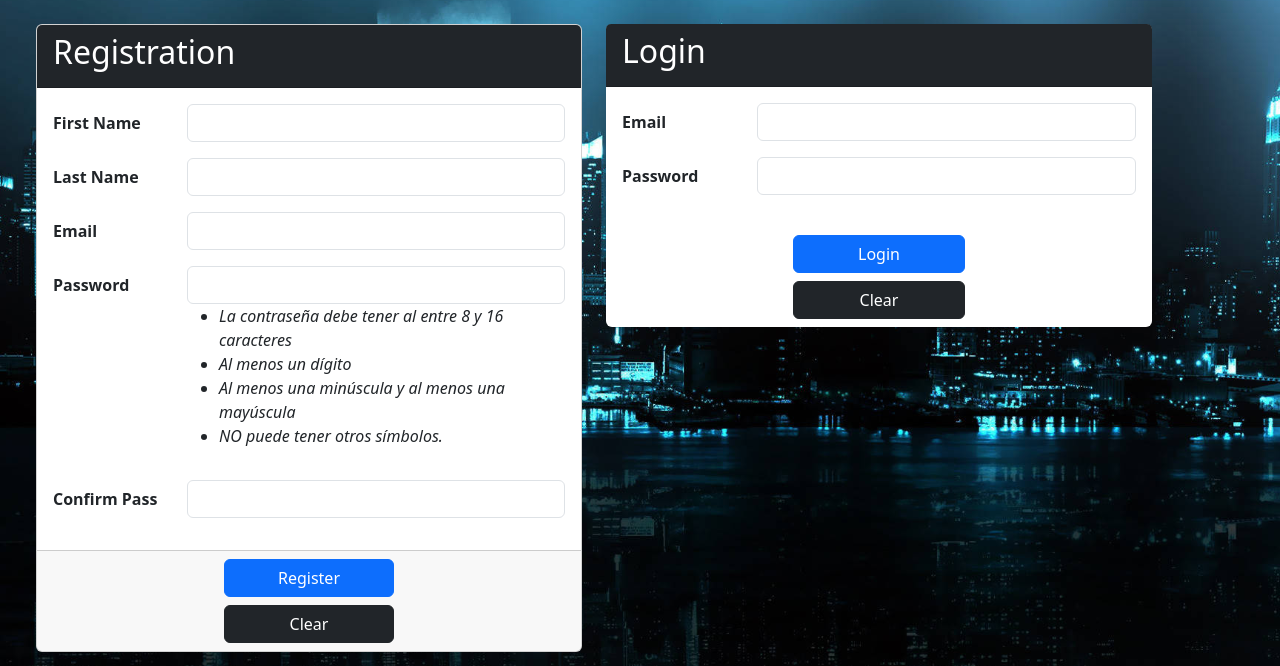
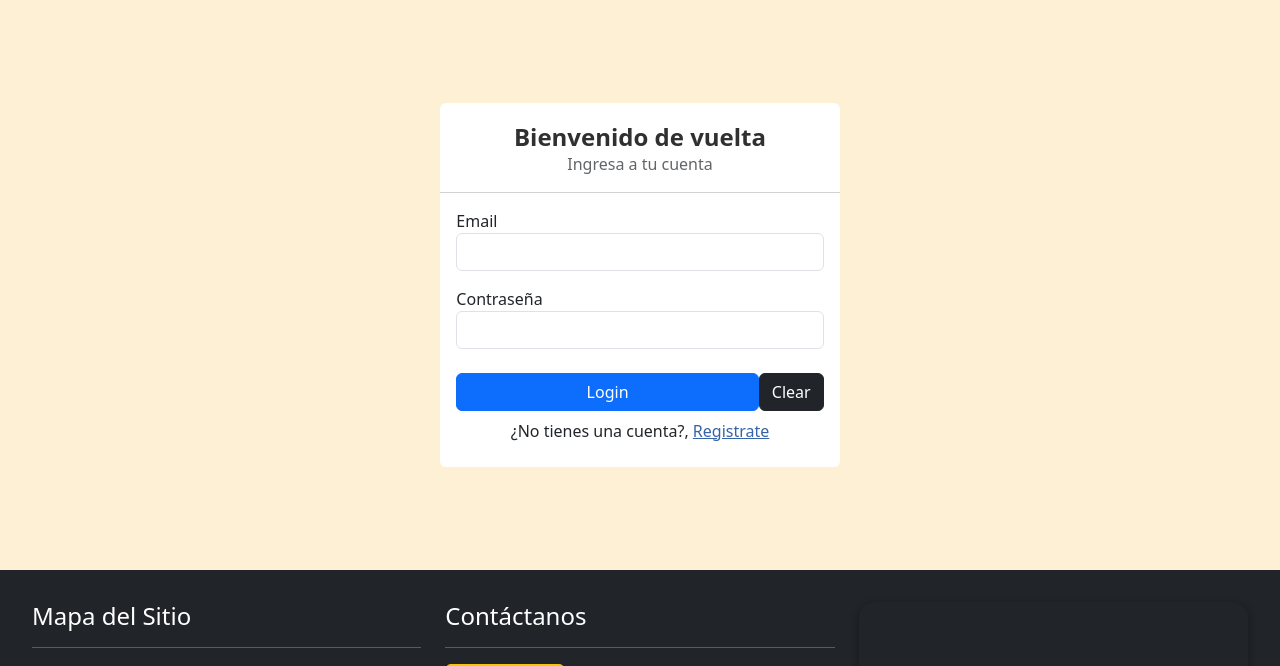
Before and after one commit to F-Gali/duoc3, a Django app: page /login/ in a window 1280 px wide. Shown: the part 70-736 px from the top of the page. Run offline with Django 4.2, Linux system fonts and the light colour scheme; a map, chart or similar area stays blank.

Commit message:
Css login

```diff
--- a/core/static/core/css/custom.css
+++ b/core/static/core/css/custom.css
@@ -498,3 +498,64 @@ div.filtro{
 .test{
   background-color: whitesmoke;
 }
+#loginForm .card{
+  border: none !important;
+}
+#loginBack{
+  background-color: #fdf0d5;
+  max-width: initial;
+  min-height: calc(80vh - 70px);
+  display: flex;
+  flex-direction: column;
+  justify-content: center;
+  padding: 6vh 0px;
+}
+#loginBack .card-title{
+  text-align: center;
+  font-size: 1.5rem;
+  font-weight: bold;
+  margin: 0 0 !important;
+}
+#loginBack .card-header p{
+  opacity: .7;
+  text-align: center;
+  display: block;
+}
+#loginBack .card-header h2{
+  color: #303030;
+}
+#loginBack .card-header{
+  padding: 20px 0 0 0;
+  background-color: transparent;
+}
+#loginForm label {
+  display: block;
+}
+.loginCont {
+  max-width: 500px;
+  margin: 0 auto;
+}
+
+.loginSection{
+
+}
+.registerSection{
+
+}
+.ocultarSeccion {
+  display: none;
+}
+.acciones{
+  display: flex;
+  flex-direction: row;
+  width: 100%;
+
+}
+.acciones input:first-of-type{
+  flex-grow: 1;
+}
+.asesFalsos{
+  color: rgb(54, 100, 168);
+  text-decoration: underline;
+  cursor: pointer;
+}
--- a/core/static/core/js/util.js
+++ b/core/static/core/js/util.js
@@ -86,12 +86,24 @@ function lumos( forzarOscuro ){
         $( "link" ).last()[0].href = urlClara;
         $( ".navbar-nav" )[0].children[1].setAttribute( "data-falsebs-theme" , "light" );
         //$( "form" )[0]?.setAttribute( "data-bs-theme" , "light" );
-        $("form").toArray().forEach( item=>item.setAttribute( "data-bs-theme" , "light" ))
+        $("form").toArray().forEach( item=>item.setAttribute( "data-bs-theme" , "light" ));
     }
     else{
         $( "link" ).last()[0].href = urlOscura;
         $( ".navbar-nav" )[0].children[1].setAttribute( "data-bs-theme" , "dark" );
         //$( "form" )[0]?.setAttribute( "data-bs-theme" , "dark" );
-        $("form").toArray().forEach( item=>item.setAttribute( "data-bs-theme" , "dark" ))
+        $("form").toArray().forEach( item=>item.setAttribute( "data-bs-theme" , "dark" ));
     }
 }
+
+
+function jutsuReemplazoDeCuerpo(){
+    let esLogin = !document.getElementById("loginSection").classList.contains('ocultarSeccion');
+    if(esLogin){
+        document.getElementById("loginSection").classList.add('ocultarSeccion');
+        document.getElementById("registerSection").classList.remove('ocultarSeccion');
+    }else{
+        document.getElementById("loginSection").classList.remove('ocultarSeccion');
+        document.getElementById("registerSection").classList.add('ocultarSeccion');
+    }
+}
--- a/core/views.py
+++ b/core/views.py
@@ -11,7 +11,6 @@ def root(request):
 def home(request):
     return render(request,'core/home.html')
 
-@logeado
 def about(request):
     return render(request,'core/about.html')
 
--- a/login/templates/login/login.html
+++ b/login/templates/login/login.html
@@ -6,7 +6,8 @@
 
 {% block first_content %}
 
-<div class="container m-4">
+
+<div class="container" id="loginBack">
     {% if messages %}
         <div class="alert {{ request.session.level_mensaje }} alert-dismissible" role="alert" >
             <ul>
@@ -18,35 +19,36 @@
         </div>
     {% endif %}
 
-    <div class="row row-cols-1 row-cols-md-2 g-4">
-        <div class="col">
-            <form action="/login/register" method="POST">
+    <div class="row loginCont">
+        <div class="col ocultarSeccion" id="registerSection">
+            <form action="/login/register" method="POST" id="loginForm">
                 {% csrf_token %}
                 <div class="card">
-                    <div class="card-header text-white bg-dark">
-                        <h2 class="card-title">Registration</h2>
+                    <div class="card-header">
+                        <h2 class="card-title">Registro</h2>
+                        <p>Crea tu cuenta</p>
                     </div>
                     <div class="card-body">
                         <div class="mb-3 row">
-                            <label for="first_name" class="col-sm-3 col-form-label fw-bold">First Name</label>
+                            <label for="first_name">Primer nombre</label>
                             <div class="col-sm 9">
                                 <input class="form-control" type="text" name="first_name" id="first_name" maxlength=30 required>
                             </div>
                         </div>
                         <div class="mb-3 row">
-                            <label for="last_name" class="col-sm-3 col-form-label fw-bold">Last Name</label>
+                            <label for="last_name">Apellido</label>
                             <div class="col-sm 9">
                                 <input class="form-control" type="text" name="last_name" id="last_name" maxlength=30 required>
                             </div>
                         </div>
                         <div class="mb-3 row">
-                            <label for="email" class="col-sm-3 col-form-label fw-bold">Email</label>
+                            <label for="email">Email</label>
                             <div class="col-sm 9">
                                 <input class="form-control" type="email" name="email" id="email" maxlength=100 required>
                             </div>
                         </div>
                         <div class="mb-3 row">
-                            <label for="password" class="col-sm-3 col-form-label fw-bold">Password</label>
+                            <label for="password">Contraseña</label>
                             <div class="col-sm 9">
                                 <input class="form-control" type="password" name="password" id="password" required>
                                 <ul class="fst-italic fs-6">
@@ -59,46 +61,57 @@
 
                         </div>
                         <div class="mb-3 row">
-                            <label for="password_confirm" class="col-sm-3 col-form-label fw-bold">Confirm Pass</label>
+                            <label for="password_confirm">Repite tu contraseña</label>
                             <div class="col-sm 9">
                                 <input class="form-control" type="password" name="password_confirm" id="password_confirm" required>
                             </div>
                         </div>
                     </div>
                     <div class="card-footer text-center">
-                        <div class="d-grid gap-2 col-4 mx-auto">
+                        <div class="text-center acciones">
                             <input class="btn btn-primary" type="submit" value="Register">
                             <input class="btn btn-dark" type="reset" value="Clear">
+                        </div>
+                        <div class="text-center mt-2">
+                            <p>
+                                ¿Ya tienes una cuenta?, <a class="asesFalsos" onclick="jutsuReemplazoDeCuerpo()">Inicia Sesión</a>
+                            </p>
                         </div>
                     </div>
                 </div>
             </form>
         </div>
-        <div class="col">
+        <div class="col" id="loginSection">
             <form action="/login/login" method="POST">
                 {% csrf_token %}
                 <div class="card border-0">
-                    <div class="card-header text-white bg-dark">
-                        <h2 class="card-title">Login</h2>
+                    <div class="card-header">
+                        <h2 class="card-title">Bienvenido de vuelta</h2>
+                        <p>Ingresa a tu cuenta</p>
                     </div>
                     <div class="card-body">
                         <div class="mb-3 row">
-                            <label for="email" class="col-sm-3 col-form-label fw-bold">Email</label>
+                            <label for="email_login" class="">Email</label>
                             <div class="col-sm 9">
                                 <input class="form-control" type="email" name="email_login" id="email_login" maxlength=100 required>
                             </div>
                         </div>
-                        <div class="mb-3 row">
-                            <label for="password" class="col-sm-3 col-form-label fw-bold">Password</label>
+                        <div class="row">
+                            <label for="password_login" class="">Contraseña</label>
                             <div class="col-sm 9">
                                 <input class="form-control" type="password" name="password_login" id="password_login" required>
                             </div>
                         </div>
                     </div>
-                    <div class="card-footer text-center bg-transparent border-0">
-                        <div class="d-grid gap-2 col-4 mx-auto">
+                    <div class="card-footer text-center bg-transparent border-0 text-center">
+                        <div class="text-center acciones" >
                             <input class="btn btn-primary" type="submit" value="Login">
                             <input class="btn btn-dark" type="reset" value="Clear">
+                        </div>
+                        <div class="text-center mt-2">
+                            <p>
+                                ¿No tienes una cuenta?, <a class="asesFalsos" onclick="jutsuReemplazoDeCuerpo()">Registrate</a>
+                            </p>
                         </div>
                     </div>
                 </div>
```
Also changed, not shown: core/static/core/css/custom_dark.css (+61 -0 lines), db.sqlite3.
